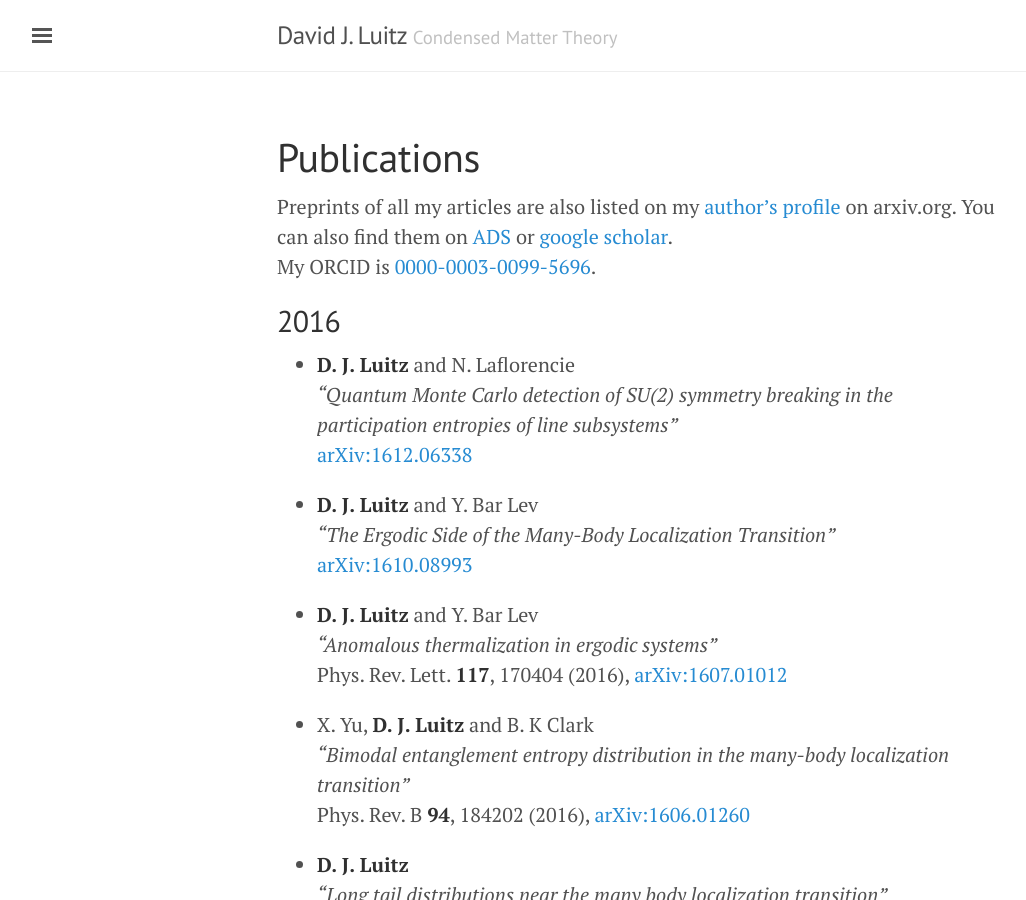
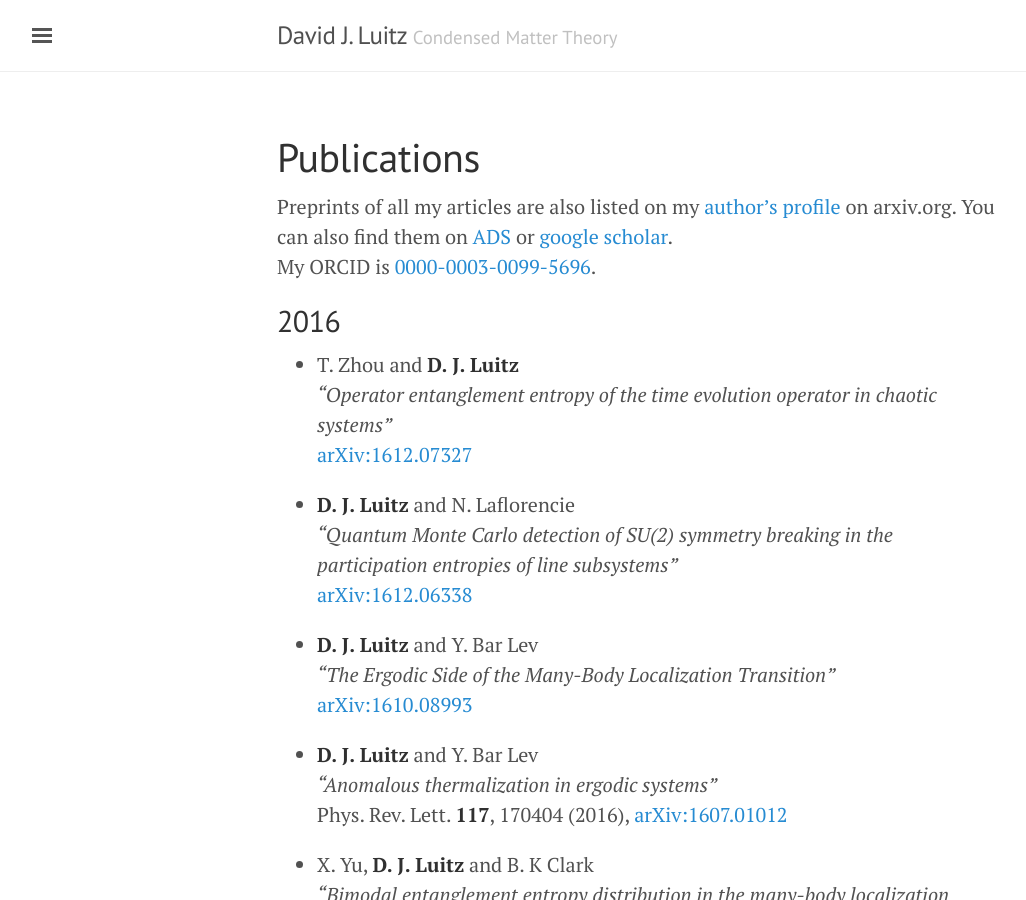
Before and after one commit to dluitz/dluitz.github.io, a Jekyll site: the page built from publications.md, in a window 1280 px wide and 900 px high. Shown: the whole window, without its empty margins (3-1029 px from the left). Built offline with Jekyll 4.4.1, drawn with Linux system fonts in a browser that asks for light colours.

Commit message:
[publist]

```diff
--- a/publications.md
+++ b/publications.md
@@ -9,6 +9,9 @@ My ORCID is [0000-0003-0099-5696](https://orcid.org/0000-0003-0099-5696).
 
 2016
 ----
++ T. Zhou and **D. J. Luitz**
+*"Operator entanglement entropy of the time evolution operator in chaotic systems"*
+[arXiv:1612.07327](https://arxiv.org/abs/1612.07327)
 
 + **D. J. Luitz** and N. Laflorencie
 *"Quantum Monte Carlo detection of SU(2) symmetry breaking in the participation entropies of line subsystems"*
```
